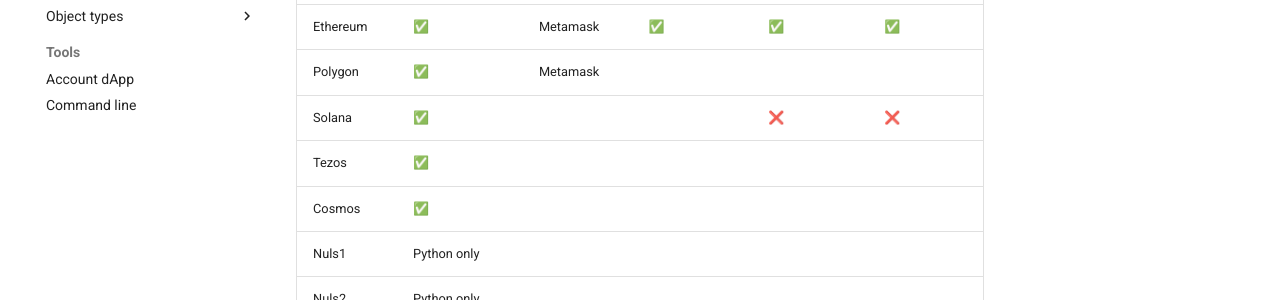
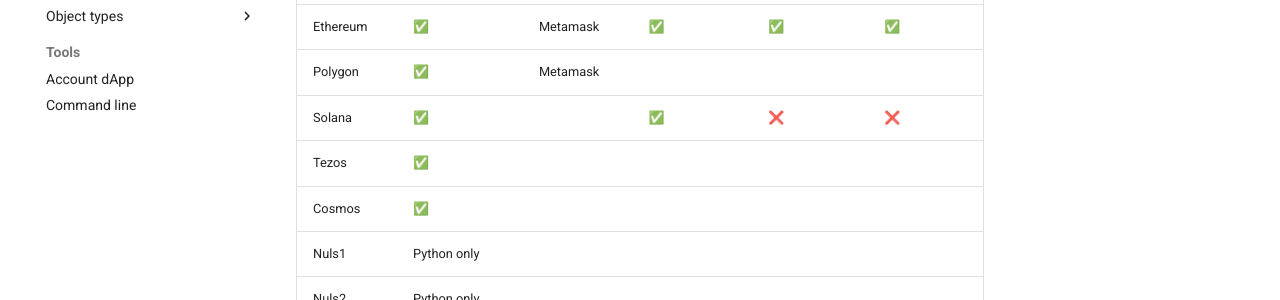
Before and after one commit to aleph-im/aleph-docs, an MkDocs documentation site: the page built from docs/protocol/chains.md, in a window 1280 px wide and 1346 px high. Shown: the part 848-1148 px from the top of the window. Built offline with MkDocs 1.6.1 and Material for MkDocs 9.7.7, drawn with Linux system fonts in a browser that asks for light colours; comment, search, counter and statistics services are not loaded.

```diff
--- a/docs/protocol/chains.md
+++ b/docs/protocol/chains.md
@@ -27,12 +27,12 @@ functionalities are supported.
 
 | Chain     | Message signature | Wallet support | Token availability | Balance support | Staking support |
 |-----------|-------------------|----------------|--------------------|-----------------|-----------------|
-| Ethereum  | ✅                 | Metamask       | ✅                  | ✅               | ✅               |
-| Polygon   | ✅                 | Metamask       |                    |                 |                 |
-| Solana    | ✅                 |                |                    | ❌               | ❌               |
-| Tezos     | ✅                 |                |                    |                 |                 |
-| Cosmos    | ✅                 |                |                    |                 |                 |
-| Nuls1     | Python only       |                |                    |                 |                 |
-| Nuls2     | Python only       |                |                    |                 |                 |
-| Substrate | ✅                 |                |                    |                 |                 |
-| Avalanche | TypeScript only   |                |                    |                 |                 |
+| Ethereum  | ✅                 | Metamask       | ✅                 | ✅              | ✅               |
+| Polygon   | ✅                 | Metamask       |                    |                |                 |
+| Solana    | ✅                 |                | ✅                  | ❌             | ❌               |
+| Tezos     | ✅                 |                |                    |                |                 |
+| Cosmos    | ✅                 |                |                    |                |                 |
+| Nuls1     | Python only        |                |                    |                 |                 |
+| Nuls2     | Python only        |                |                    |                 |                 |
+| Substrate | ✅                 |                |                    |                |                 |
+| Avalanche | TypeScript only    |                |                    |                 |                 |
```
